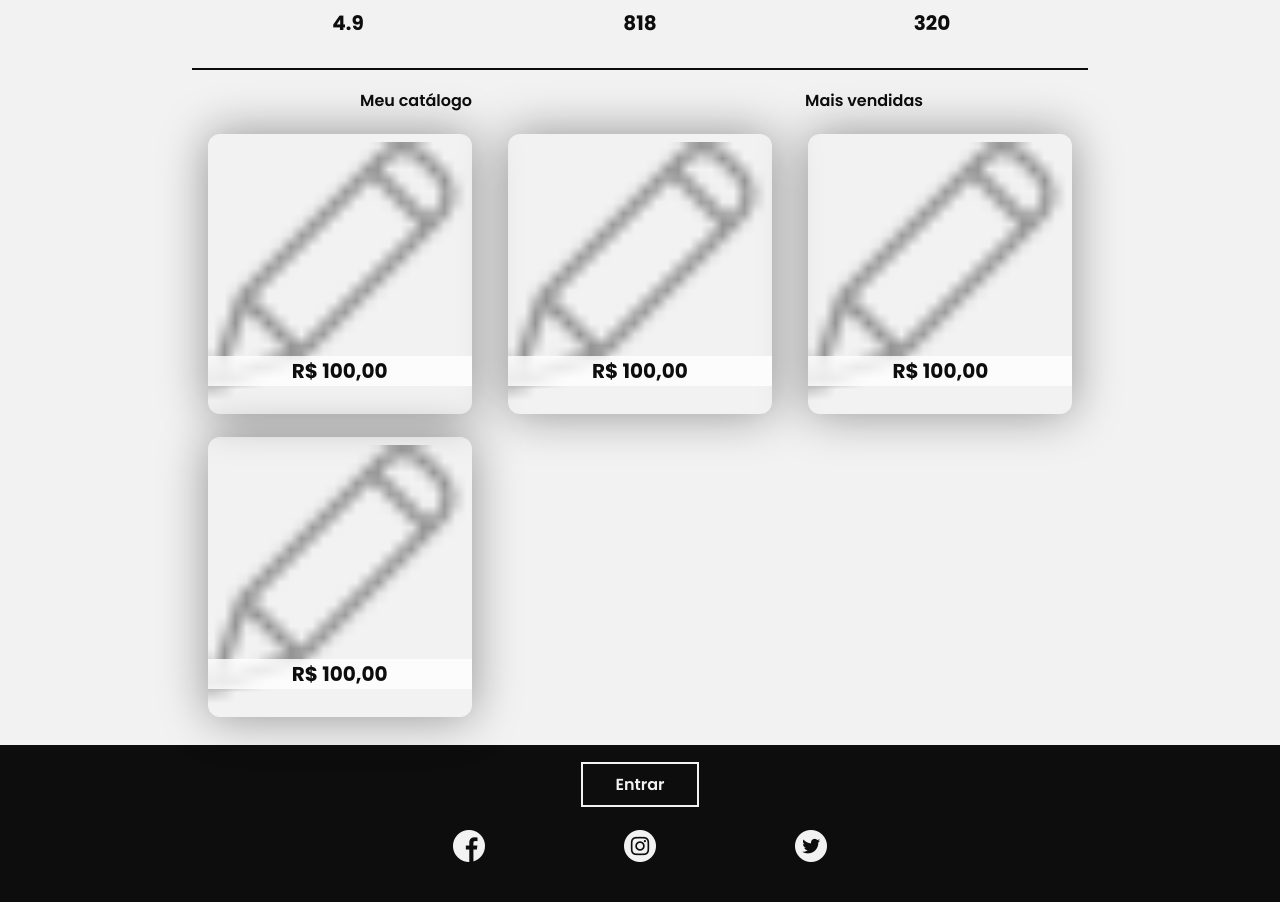
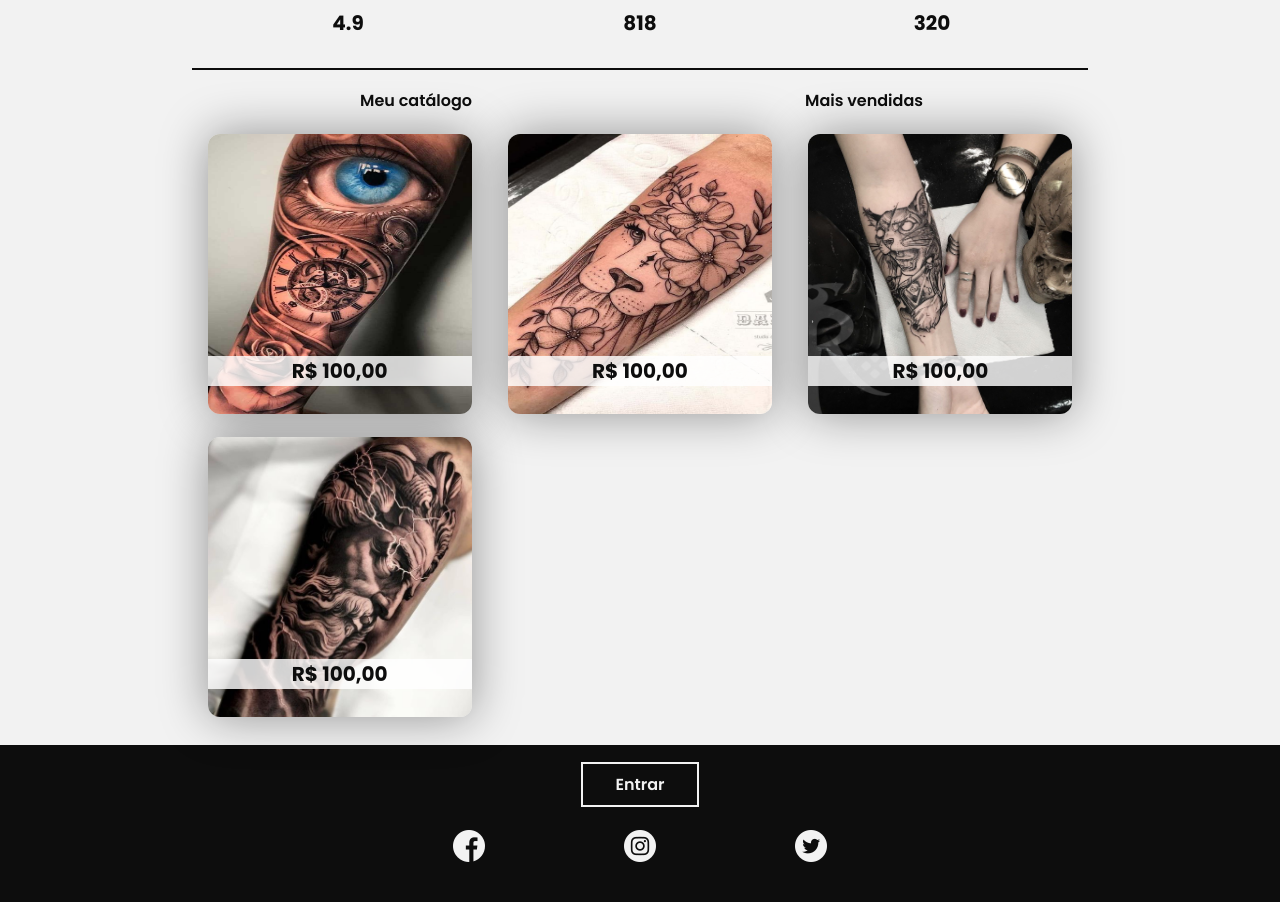
Before and after one commit to dsm-cefet-rj/trabalho2021-1-grupo-1-psw-2021-1, a React (Create React App) app in the folder frontend/: page /tatuadorId in a window 1280 px wide. Shown: the part 380-1282 px from the top of the page. Built offline with nearby package versions, Linux system fonts and the light colour scheme.

Commit message:
Added images in ProfessionalProfile

```diff
--- a/frontend/src/pages/ProfessionalProfile/index.jsx
+++ b/frontend/src/pages/ProfessionalProfile/index.jsx
@@ -49,10 +49,10 @@
                     <button>Mais vendidas</button>
                 </div>
 
-                <Card image="./pen.svg" preco="R$ 100,00"/>
-                <Card image="./pen.svg" preco="R$ 100,00"/>
-                <Card image="./pen.svg" preco="R$ 100,00"/>
-                <Card image="./pen.svg" preco="R$ 100,00"/>
+                <Card image="./exemplo1.jpg" preco="R$ 100,00"/>
+                <Card image="./exemplo2.jpg" preco="R$ 100,00"/>
+                <Card image="./exemplo3.jpg" preco="R$ 100,00"/>
+                <Card image="./exemplo4.jpg" preco="R$ 100,00"/>
             </section>
 
 
```
